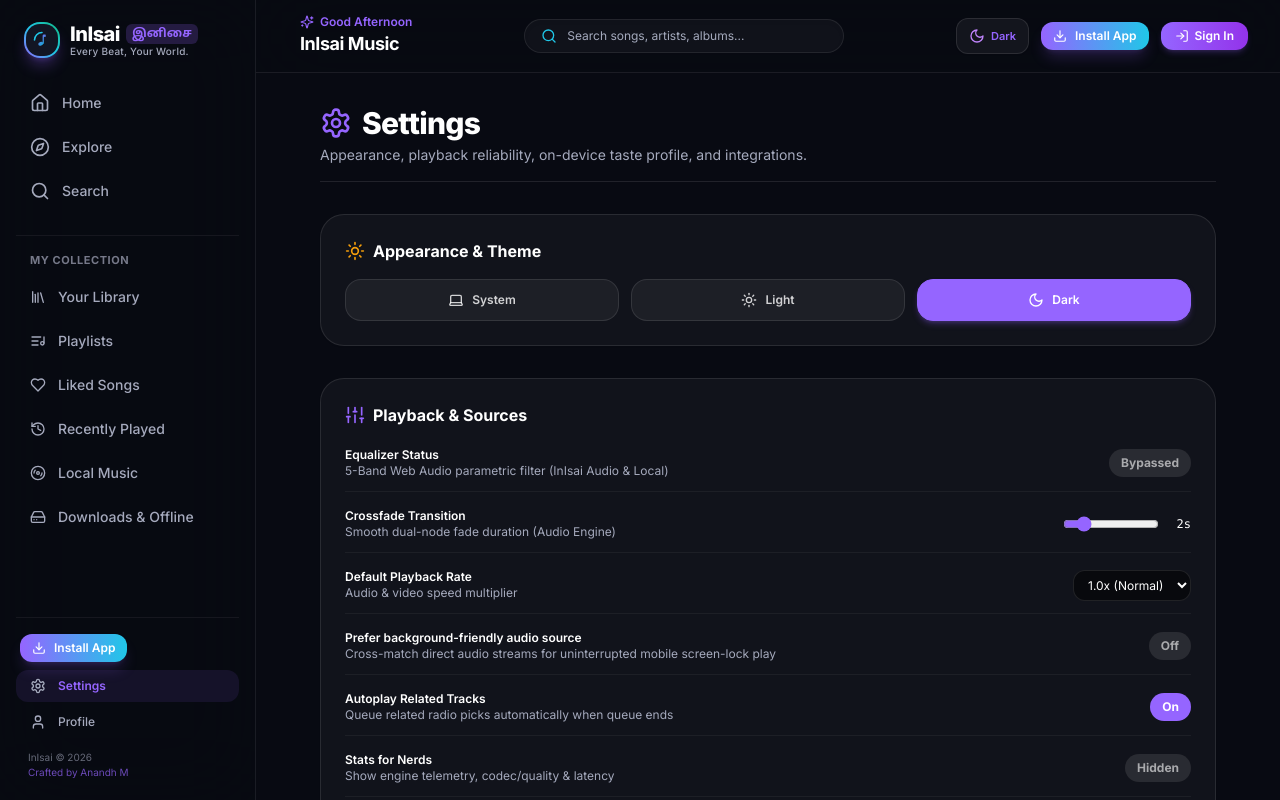
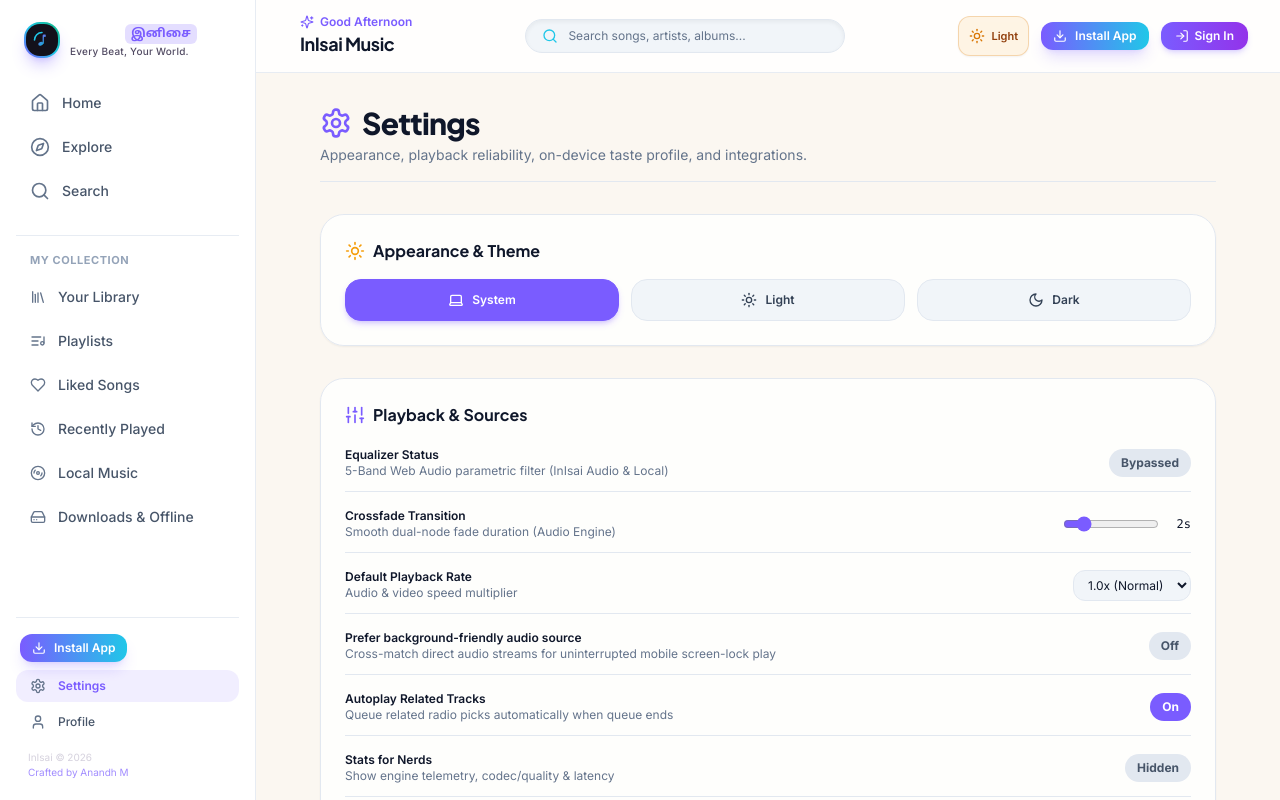
Before and after one commit to M-Anandh/InIsai, a Next.js app: page /settings in a window 1280 px wide. Shown: the top 800 px of the page. Built offline with nearby package versions, Linux system fonts and the light colour scheme; no server answers.

Commit message:
feat(phase-6): obsidian/cream design system, view-transitions theme switch and motion grammar

```diff
--- a/src/app/globals.css
+++ b/src/app/globals.css
@@ -3,79 +3,182 @@
 @tailwind utilities;
 
 /* =========================================================================
-   CINEMATIC MIDNIGHT (DARK THEME)
+   OBSIDIAN INK & AURORA GRADIENT (DARK THEME — DEFAULT TOKENS)
    ========================================================================= */
 :root {
-  --background: #06080f;
-  --surface: #0e121d;
-  --surface-elevated: #151a28;
-  --surface-muted: #1b2133;
-  --card: #101422;
-  --card-hover: #171d30;
+  --background: #0B0A10;
+  --surface: #13111B;
+  --surface-elevated: #1C1928;
+  --surface-muted: #242034;
+  --card: #13111B;
+  --card-hover: #1C1928;
   --border: rgba(255, 255, 255, 0.08);
   --border-strong: rgba(255, 255, 255, 0.16);
-  --glass: rgba(14, 18, 29, 0.78);
-  --glass-border: rgba(255, 255, 255, 0.09);
-  --accent-primary: #8b5cf6;
-  --accent-secondary: #06b6d4;
-  --accent-glow: rgba(139, 92, 246, 0.32);
-  --foreground: #ffffff;
-  --text-secondary: #94a3b8;
-  --text-muted: #64748b;
-  --shadow-card: 0 10px 30px -5px rgba(0, 0, 0, 0.5);
-  --hero-gradient: linear-gradient(135deg, rgba(21, 26, 40, 0.85) 0%, rgba(14, 18, 29, 0.95) 100%);
+  --glass: rgba(19, 17, 27, 0.72);
+  --glass-solid: #13111B;
+  --glass-border: rgba(255, 255, 255, 0.10);
+
+  --accent-turmeric: #FF8A3D;
+  --accent-rose: #FF3D77;
+  --accent-indigo: #7A5CFF;
+  --accent-primary: #7A5CFF;
+  --accent-dynamic: #7A5CFF;
+  --brand-gradient: linear-gradient(135deg, #FF8A3D 0%, #FF3D77 50%, #7A5CFF 100%);
+
+  --foreground: #F6F3EE;
+  --text-secondary: #B9B2C6;
+  --text-muted: #7C7690;
+  --shadow-card: 0 12px 32px -6px rgba(0, 0, 0, 0.55);
+
+  transition: --accent-dynamic 600ms cubic-bezier(0.22, 1, 0.36, 1);
 }
 
 /* =========================================================================
-   PEARL EDITORIAL MUSIC STUDIO (LIGHT THEME)
+   CREAM STUDIO (DESIGNED LIGHT THEME — HIGH CONTRAST)
    ========================================================================= */
 html.light {
-  --background: #f8fafc;
-  --surface: #ffffff;
-  --surface-elevated: #ffffff;
-  --surface-muted: #f1f5f9;
-  --card: #ffffff;
-  --card-hover: #f8fafc;
-  --border: #e2e8f0;
-  --border-strong: #cbd5e1;
-  --glass: rgba(255, 255, 255, 0.92);
-  --glass-border: #e2e8f0;
-  --accent-primary: #6366f1;
-  --accent-secondary: #0ea5e9;
-  --accent-glow: rgba(99, 102, 241, 0.18);
-  --foreground: #0f172a;
-  --text-secondary: #334155;
-  --text-muted: #64748b;
-  --shadow-card: 0 4px 20px -2px rgba(15, 23, 42, 0.06), 0 2px 6px -1px rgba(15, 23, 42, 0.04);
-  --hero-gradient: linear-gradient(135deg, #ffffff 0%, #f1f5f9 100%);
+  --background: #FBF7F1;
+  --surface: #FFFFFF;
+  --surface-elevated: #FFFFFF;
+  --surface-muted: #F3EDE4;
+  --card: #FFFFFF;
+  --card-hover: #FFFDF9;
+  --border: rgba(27, 24, 36, 0.09);
+  --border-strong: rgba(27, 24, 36, 0.18);
+  --glass: rgba(255, 255, 255, 0.84);
+  --glass-solid: #FFFFFF;
+  --glass-border: rgba(27, 24, 36, 0.10);
+
+  --accent-turmeric: #D95F12;
+  --accent-rose: #D91B57;
+  --accent-indigo: #5D3DF2;
+  --accent-primary: #5D3DF2;
+
+  --foreground: #1B1824;
+  --text-secondary: #524B63;
+  --text-muted: #7C7690;
+  --shadow-card: 0 4px 20px -2px rgba(27, 24, 36, 0.06), 0 2px 8px -1px rgba(27, 24, 36, 0.04);
+}
+
+html {
+  scroll-behavior: smooth;
+  font-size: 16px;
 }
 
 body {
   color: var(--foreground);
-  background: var(--background);
+  background-color: var(--background);
   font-family: 'Inter', -apple-system, BlinkMacSystemFont, 'Segoe UI', Roboto, 'Noto Sans Tamil', sans-serif;
   overflow-x: hidden;
   -webkit-tap-highlight-color: transparent;
-  transition: background-color 0.25s ease, color 0.25s ease;
+  touch-action: manipulation;
+  transition: background-color 250ms cubic-bezier(0.22, 1, 0.36, 1),
+              color 250ms cubic-bezier(0.22, 1, 0.36, 1);
 }
 
-/* Glassmorphism & Aurora Utilities */
+h1, h2, h3, .font-display {
+  font-family: 'Plus Jakarta Sans', 'Inter', 'Noto Sans Tamil', sans-serif;
+}
+
+.fluid-h1 {
+  font-size: clamp(1.75rem, 3vw + 1rem, 3rem);
+  line-height: 1.1;
+}
+
+.fluid-h2 {
+  font-size: clamp(1.2rem, 1.5vw + 0.8rem, 1.65rem);
+  line-height: 1.2;
+}
+
+/* =========================================================================
+   GLASSMORPHISM & REDUCED TRANSPARENCY FALLBACK
+   ========================================================================= */
 .glass-panel {
   background: var(--glass);
-  backdrop-filter: blur(16px);
-  -webkit-backdrop-filter: blur(16px);
-  border: 1px solid var(--border);
+  backdrop-filter: blur(24px) saturate(160%);
+  -webkit-backdrop-filter: blur(24px) saturate(160%);
 }
 
-.aurora-glow {
-  box-shadow: 0 8px 32px 0 var(--accent-glow);
+@media (prefers-reduced-transparency: reduce) {
+  .glass-panel {
+    background: var(--glass-solid) !important;
+    backdrop-filter: none !important;
+    -webkit-backdrop-filter: none !important;
+  }
 }
 
-.cyan-glow {
-  box-shadow: 0 8px 32px 0 rgba(32, 199, 232, 0.22);
+/* Editorial Route Entrance Animation */
+@keyframes pageEnter {
+  from {
+    opacity: 0;
+    transform: translateY(12px);
+  }
+  to {
+    opacity: 1;
+    transform: translateY(0);
+  }
 }
 
-/* Clean Carousels */
+.animate-page-enter {
+  animation: pageEnter 250ms cubic-bezier(0.22, 1, 0.36, 1) both;
+}
+
+@media (prefers-reduced-motion: reduce) {
+  .animate-page-enter,
+  *,
+  *::before,
+  *::after {
+    animation-duration: 0.01ms !important;
+    animation-iteration-count: 1 !important;
+    transition-duration: 0.01ms !important;
+    scroll-behavior: auto !important;
+  }
+}
+
+/* View Transitions Circular Theme Reveal */
+::view-transition-old(root),
+::view-transition-new(root) {
+  animation: none;
+  mix-blend-mode: normal;
+}
+
+::view-transition-new(root) {
+  animation: themeReveal 420ms cubic-bezier(0.22, 1, 0.36, 1) forwards;
+}
+
+@keyframes themeReveal {
+  from {
+    clip-path: circle(0px at var(--theme-x, 90%) var(--theme-y, 40px));
+  }
+  to {
+    clip-path: circle(150vmax at var(--theme-x, 90%) var(--theme-y, 40px));
+  }
+}
+
+/* Light Mode Contrast Overrides for Residual Utility Classes */
+html.light body {
+  background-color: #FBF7F1 !important;
+  color: #1B1824 !important;
+}
+
+html.light .bg-inisai-dark {
+  background-color: #FBF7F1 !important;
+}
+
+html.light .bg-inisai-surface {
+  background-color: #FFFFFF !important;
+}
+
+html.light .text-inisai-muted {
+  color: #524B63 !important;
+}
+
+/* Horizontal Carousel Edge Mask */
+.carousel-mask {
+  -webkit-mask-image: linear-gradient(to right, transparent 0%, black 24px, black calc(100% - 24px), transparent 100%);
+  mask-image: linear-gradient(to right, transparent 0%, black 24px, black calc(100% - 24px), transparent 100%);
+}
+
 .scrollbar-none::-webkit-scrollbar {
   display: none;
 }
@@ -84,113 +187,9 @@ body {
   scrollbar-width: none;
 }
 
-/* Light Theme Component Overrides */
-html.light body {
-  background-color: var(--background);
-  color: var(--foreground);
-}
-
-html.light h1,
-html.light h2,
-html.light h3,
-html.light h4 {
-  color: #0f172a;
-}
-
-html.light input[type="text"],
-html.light input[type="search"] {
-  color: #0f172a !important;
-}
-
-html.light input::placeholder {
-  color: #94a3b8 !important;
-}
-
-html.light .bg-inisai-dark {
-  background-color: #f8f9fc !important;
-}
-
-html.light [class*="bg-inisai-dark"] {
-  background-color: #f8f9fc !important;
-}
-
-html.light .bg-inisai-card,
-html.light .bg-inisai-surface {
-  background-color: #ffffff !important;
-  border-color: #e2e8f0 !important;
-  color: #0f172a !important;
-  box-shadow: var(--shadow-card);
-}
-
-html.light .bg-inisai-cardHover:hover,
-html.light .bg-inisai-surfaceElevated:hover {
-  background-color: #f8fafc !important;
-  border-color: #cbd5e1 !important;
-}
-
-html.light aside,
-html.light header,
-html.light nav {
-  background-color: rgba(255, 255, 255, 0.94) !important;
-  border-color: #e2e8f0 !important;
-}
-
-html.light .text-inisai-muted {
-  color: #64748b !important;
-}
-
-html.light .bg-white\/5,
-html.light .bg-white\/\[0\.03\],
-html.light .bg-white\/\[0\.04\] {
-  background-color: rgba(15, 23, 42, 0.04) !important;
-}
-
-html.light .bg-white\/10,
-html.light .bg-white\/\[0\.08\] {
-  background-color: rgba(15, 23, 42, 0.07) !important;
-}
-
-html.light .border-white\/5,
-html.light .border-white\/10,
-html.light .border-white\/\[0\.08\] {
-  border-color: #e2e8f0 !important;
-}
-
-/* Completely suppress Next.js developer tools indicator badge overlay */
+/* Suppress Next.js dev overlays cleanly */
 nextjs-portal,
 [data-nextjs-dev-indicator],
 [data-nextjs-toast] {
   display: none !important;
-  visibility: hidden !important;
-  opacity: 0 !important;
-  pointer-events: none !important;
-  width: 0 !important;
-  height: 0 !important;
 }
-
-/* Custom smooth dark scrollbar */
-::-webkit-scrollbar {
-  width: 6px;
-  height: 6px;
-}
-
-::-webkit-scrollbar-track {
-  background: rgba(255, 255, 255, 0.02);
-}
-
-::-webkit-scrollbar-thumb {
-  background: rgba(255, 255, 255, 0.15);
-  border-radius: 9999px;
-}
-
-::-webkit-scrollbar-thumb:hover {
-  background: rgba(255, 255, 255, 0.25);
-}
-
-/* Range input styling for audio sliders */
-input[type="range"] {
-  accent-color: #9565ff;
-}
-html.light input[type="range"] {
-  accent-color: #7c3aed;
-}
--- a/src/app/layout.tsx
+++ b/src/app/layout.tsx
@@ -6,6 +6,7 @@ import { Header } from "@/components/layout/Header";
 import { MiniPlayer } from "@/components/player/MiniPlayer";
 import { FullScreenPlayer } from "@/components/player/FullScreenPlayer";
 import { PlayerProvider } from "@/components/player/PlayerProvider";
+import { PageTransition } from "@/components/layout/PageTransition";
 import { ThemeSync } from "@/components/ui/ThemeSync";
 
 export const metadata: Metadata = {
@@ -25,11 +26,10 @@ export const metadata: Metadata = {
 };
 
 export const viewport: Viewport = {
-  themeColor: "#08090d",
+  themeColor: "#0B0A10",
   width: "device-width",
   initialScale: 1,
-  maximumScale: 1,
-  userScalable: false,
+  viewportFit: "cover",
 };
 
 export default function RootLayout({
@@ -46,10 +46,10 @@ export default function RootLayout({
             __html: `
               try {
                 const stored = localStorage.getItem('inisai_auth_storage') || localStorage.getItem('inisai-auth-storage');
-                let theme = 'dark';
+                let theme = 'system';
                 if (stored) {
                   const parsed = JSON.parse(stored);
-                  theme = parsed?.state?.theme || parsed?.state?.user?.theme || 'dark';
+                  theme = parsed?.state?.theme || parsed?.state?.user?.theme || 'system';
                 }
                 if (theme === 'system') {
                   theme = window.matchMedia('(prefers-color-scheme: dark)').matches ? 'dark' : 'light';
@@ -71,12 +71,14 @@ export default function RootLayout({
           href="https://fonts.gstatic.com"
           crossOrigin="anonymous"
         />
+        <link rel="preconnect" href="https://i.ytimg.com" crossOrigin="anonymous" />
+        <link rel="preconnect" href="https://lh3.googleusercontent.com" crossOrigin="anonymous" />
         <link
-          href="https://fonts.googleapis.com/css2?family=Inter:wght@300;400;500;600;700;800&family=Noto+Sans+Tamil:wght@400;600;700&display=swap"
+          href="https://fonts.googleapis.com/css2?family=Inter:wght@400;500;600;700&family=Noto+Sans+Tamil:wght@400;600;700&family=Plus+Jakarta+Sans:wght@600;700;800&display=swap"
           rel="stylesheet"
         />
       </head>
-      <body className="min-h-screen bg-inisai-dark text-white flex flex-col antialiased selection:bg-inisai-accent selection:text-white transition-colors duration-200">
+      <body className="min-h-screen bg-[#FBF7F1] dark:bg-[#0B0A10] text-[#1B1824] dark:text-[#F6F3EE] flex flex-col antialiased selection:bg-inisai-accent selection:text-white">
         <ThemeSync />
         <PlayerProvider>
           <div className="flex flex-1 min-h-screen">
@@ -84,16 +86,16 @@ export default function RootLayout({
             <Sidebar />
 
             {/* Main Content Area */}
-            <div className="flex-1 flex flex-col min-w-0 pb-36 md:pb-24">
+            <div className="flex-1 flex flex-col min-w-0 pb-40 md:pb-28">
               <Header />
-              <main className="flex-1 p-4 sm:p-8 max-w-7xl mx-auto w-full">
-                {children}
+              <main className="flex-1 p-4 sm:p-8 max-w-7xl mx-auto w-full overflow-x-hidden">
+                <PageTransition>{children}</PageTransition>
               </main>
 
               {/* Copyright & Creator Attribution Footer */}
-              <footer className="mt-auto px-4 sm:px-8 py-6 border-t border-white/5 text-xs text-inisai-muted flex flex-col sm:flex-row items-center justify-between gap-2">
+              <footer className="mt-auto px-4 sm:px-8 py-6 border-t border-slate-200 dark:border-white/5 text-xs text-slate-500 dark:text-inisai-muted flex flex-col sm:flex-row items-center justify-between gap-2">
                 <p>
-                  © 2026 <span className="font-semibold text-white">InIsai (இனிசை)</span> — Every Beat, Your World.
+                  © 2026 <span className="font-semibold text-slate-900 dark:text-white">InIsai (இனிசை)</span> — Every Beat, Your World.
                 </p>
                 <p className="flex items-center space-x-1.5">
                   <span>Created with ❤️ by</span>
--- /dev/null
+++ b/src/components/layout/PageTransition.tsx
@@ -0,0 +1,13 @@
+"use client";
+
+import React from "react";
+import { usePathname } from "next/navigation";
+
+export const PageTransition: React.FC<{ children: React.ReactNode }> = ({ children }) => {
+  const pathname = usePathname();
+  return (
+    <div key={pathname} className="animate-page-enter">
+      {children}
+    </div>
+  );
+};
--- a/src/components/ui/ThemeSync.tsx
+++ b/src/components/ui/ThemeSync.tsx
@@ -6,15 +6,13 @@ import { useAuthStore } from "@/stores/auth-store";
 export const ThemeSync: React.FC = () => {
   const { user, theme, initialize } = useAuthStore();
 
-  // Run store initialize on root mount
   useEffect(() => {
     initialize();
   }, [initialize]);
 
-  // Sync theme changes directly to <html> class
   useEffect(() => {
     const applyTheme = () => {
-      const activeTheme = theme || user?.theme || "dark";
+      const activeTheme = theme || user?.theme || "system";
       let effectiveTheme = activeTheme;
       if (activeTheme === "system") {
         const prefersDark = window.matchMedia("(prefers-color-scheme: dark)").matches;
@@ -29,13 +27,28 @@ export const ThemeSync: React.FC = () => {
         root.classList.add("dark");
         root.classList.remove("light");
       }
+
+      // Sync PWA theme-color and iOS status bar cleanly
+      const themeColor = effectiveTheme === "light" ? "#FBF7F1" : "#0B0A10";
+      let meta = document.querySelector('meta[name="theme-color"]');
+      if (!meta) {
+        meta = document.createElement("meta");
+        meta.setAttribute("name", "theme-color");
+        document.head.appendChild(meta);
+      }
+      meta.setAttribute("content", themeColor);
+
+      const iosStatusBar = document.querySelector('meta[name="apple-mobile-web-app-status-bar-style"]');
+      if (iosStatusBar) {
+        iosStatusBar.setAttribute("content", effectiveTheme === "light" ? "default" : "black-translucent");
+      }
     };
 
     applyTheme();
 
     const mediaQuery = window.matchMedia("(prefers-color-scheme: dark)");
     const handler = () => {
-      const activeTheme = theme || user?.theme || "dark";
+      const activeTheme = theme || user?.theme || "system";
       if (activeTheme === "system") {
         applyTheme();
       }
--- a/src/components/ui/ThemeToggle.tsx
+++ b/src/components/ui/ThemeToggle.tsx
@@ -12,40 +12,58 @@ export const ThemeToggle: React.FC<{ className?: string; showLabelOnMobile?: boo
   const { user, theme, toggleTheme } = useAuthStore();
   const mounted = useMounted();
 
-  const currentTheme = mounted ? theme || user?.theme || "dark" : "dark";
-  const isLight = currentTheme === "light";
+  const resolvedTheme = (() => {
+    if (!mounted) return "dark";
+    const active = theme || user?.theme || "system";
+    if (active === "system" && typeof window !== "undefined") {
+      return window.matchMedia("(prefers-color-scheme: dark)").matches ? "dark" : "light";
+    }
+    return active === "light" ? "light" : "dark";
+  })();
+
+  const isLight = resolvedTheme === "light";
 
   const handleToggle = (e: React.MouseEvent) => {
     e.preventDefault();
     e.stopPropagation();
-    // Instant, direct 1-click toggle between Dark and Light
-    if (isLight) {
-      toggleTheme("dark");
+
+    const nextMode = isLight ? "dark" : "light";
+    const doc = document as any;
+
+    if (typeof document !== "undefined") {
+      document.documentElement.style.setProperty("--theme-x", `${e.clientX}px`);
+      document.documentElement.style.setProperty("--theme-y", `${e.clientY}px`);
+    }
+
+    if (doc.startViewTransition && !window.matchMedia("(prefers-reduced-motion: reduce)").matches) {
+      doc.startViewTransition(() => {
+        toggleTheme(nextMode);
+      });
     } else {
-      toggleTheme("light");
+      toggleTheme(nextMode);
     }
   };
-
-  const label = isLight ? "Light" : "Dark";
 
   return (
     <button
       onClick={handleToggle}
-      className={`flex items-center justify-center space-x-1.5 px-3 py-1.5 min-h-[36px] rounded-xl text-xs font-semibold transition-all border active:scale-95 cursor-pointer select-none shadow-sm ${
+      className={`flex items-center justify-center space-x-1.5 min-w-[40px] min-h-[40px] px-2.5 rounded-xl text-xs font-semibold transition-all border active:scale-95 cursor-pointer select-none shadow-sm ${
         isLight
-          ? "bg-amber-500/10 border-amber-500/30 text-amber-700 hover:bg-amber-500/20"
-          : "bg-white/5 border-white/10 text-inisai-accent hover:text-white hover:bg-white/10"
+          ? "bg-amber-500/10 border-amber-600/25 text-amber-800 hover:bg-amber-500/20"
+          : "bg-white/5 border-white/10 text-inisai-turmeric hover:text-white hover:bg-white/10"
       } ${className}`}
-      title={`Theme: ${label} (Click to toggle ${isLight ? "Dark" : "Light"} mode)`}
-      aria-label="Toggle Theme Mode"
+      title={`Switch to ${isLight ? "Dark" : "Light"} theme`}
+      aria-label={`Switch to ${isLight ? "Dark" : "Light"} theme`}
     >
-      {isLight ? (
-        <Sun className="w-4 h-4 text-amber-500 animate-spin-slow" />
-      ) : (
-        <Moon className="w-4 h-4 text-purple-400" />
-      )}
+      <div className="relative w-4 h-4 flex items-center justify-center">
+        {isLight ? (
+          <Sun className="w-4 h-4 text-amber-600 transition-transform duration-300 rotate-0" />
+        ) : (
+          <Moon className="w-4 h-4 text-[#FF8A3D] transition-transform duration-300 rotate-0" />
+        )}
+      </div>
       <span className={`${showLabelOnMobile ? "inline" : "hidden sm:inline"} capitalize text-[11px]`}>
-        {label}
+        {isLight ? "Light" : "Dark"}
       </span>
     </button>
   );
--- a/src/stores/auth-store.ts
+++ b/src/stores/auth-store.ts
@@ -36,14 +36,14 @@ export const useAuthStore = create<AuthState>()(
   persist(
     (set, get) => ({
       user: null,
-      theme: "dark",
+      theme: "system",
       isAuthenticated: false,
       isLoading: false,
       likedTrackIds: [],
       userPlaylists: [],
 
       initialize: async () => {
-        const savedTheme = get().theme || get().user?.theme || "dark";
+        const savedTheme = get().theme || get().user?.theme || "system";
         if (typeof document !== "undefined") {
           const root = document.documentElement;
           let effectiveTheme = savedTheme;
--- a/tailwind.config.ts
+++ b/tailwind.config.ts
@@ -11,25 +11,32 @@ const config: Config = {
     extend: {
       colors: {
         inisai: {
-          dark: "#080A12",
-          surface: "#101522",
-          surfaceElevated: "#171D2C",
-          card: "#121624",
-          cardHover: "#181D30",
+          dark: "#0B0A10",
+          surface: "#13111B",
+          surfaceElevated: "#1C1928",
+          card: "#13111B",
+          cardHover: "#1C1928",
           border: "rgba(255, 255, 255, 0.08)",
-          glass: "rgba(255, 255, 255, 0.05)",
-          glassBorder: "rgba(255, 255, 255, 0.10)",
-          muted: "#A5AABD",
-          accent: "#9565FF", // Aurora Violet
-          accentGlow: "rgba(149, 101, 255, 0.35)",
-          teal: "#20C7E8",   // Electric Cyan
-          secondary: "#20C7E8",
+          glass: "rgba(255, 255, 255, 0.06)",
+          glassBorder: "rgba(255, 255, 255, 0.12)",
+          muted: "#B9B2C6",
+          subtle: "#7C7690",
+          accent: "#7A5CFF", // Indigo Brand Accent
+          turmeric: "#FF8A3D",
+          rose: "#FF3D77",
+          teal: "#20C7E8",
+          secondary: "#FF3D77",
           emerald: "#10b981",
-          rose: "#f43f5e",
-          amber: "#f59e0b",
+          amber: "#FF8A3D",
         },
       },
       fontFamily: {
+        display: [
+          "Plus Jakarta Sans",
+          "Inter",
+          "Noto Sans Tamil",
+          "sans-serif",
+        ],
         sans: [
           "Inter",
           "-apple-system",
@@ -39,14 +46,14 @@ const config: Config = {
           "Noto Sans Tamil",
           "sans-serif",
         ],
-        tamil: ["Noto Sans Tamil", "sans-serif"],
+        tamil: ["Noto Sans Tamil", "Inter", "sans-serif"],
+      },
+      transitionTimingFunction: {
+        editorial: "cubic-bezier(0.22, 1, 0.36, 1)",
       },
       animation: {
         "pulse-slow": "pulse 4s cubic-bezier(0.4, 0, 0.6, 1) infinite",
         "spin-slow": "spin 12s linear infinite",
-      },
-      backdropBlur: {
-        xs: "2px",
       },
     },
   },
```
Also changed, not shown: src/components/music/MusicCarousel.tsx (+12 -10 lines), 1 other file (tests, documents, lock files or other folders).
